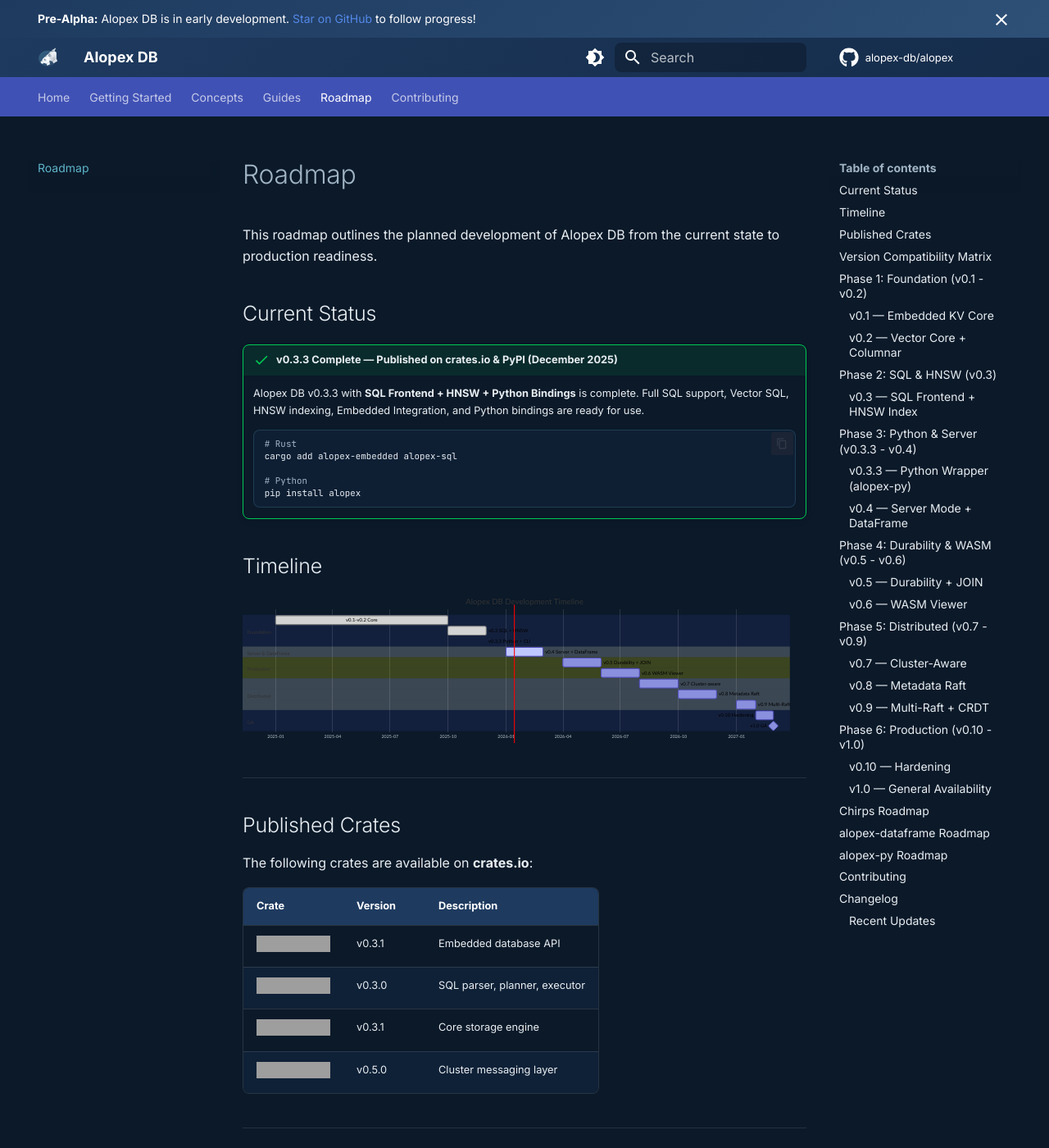
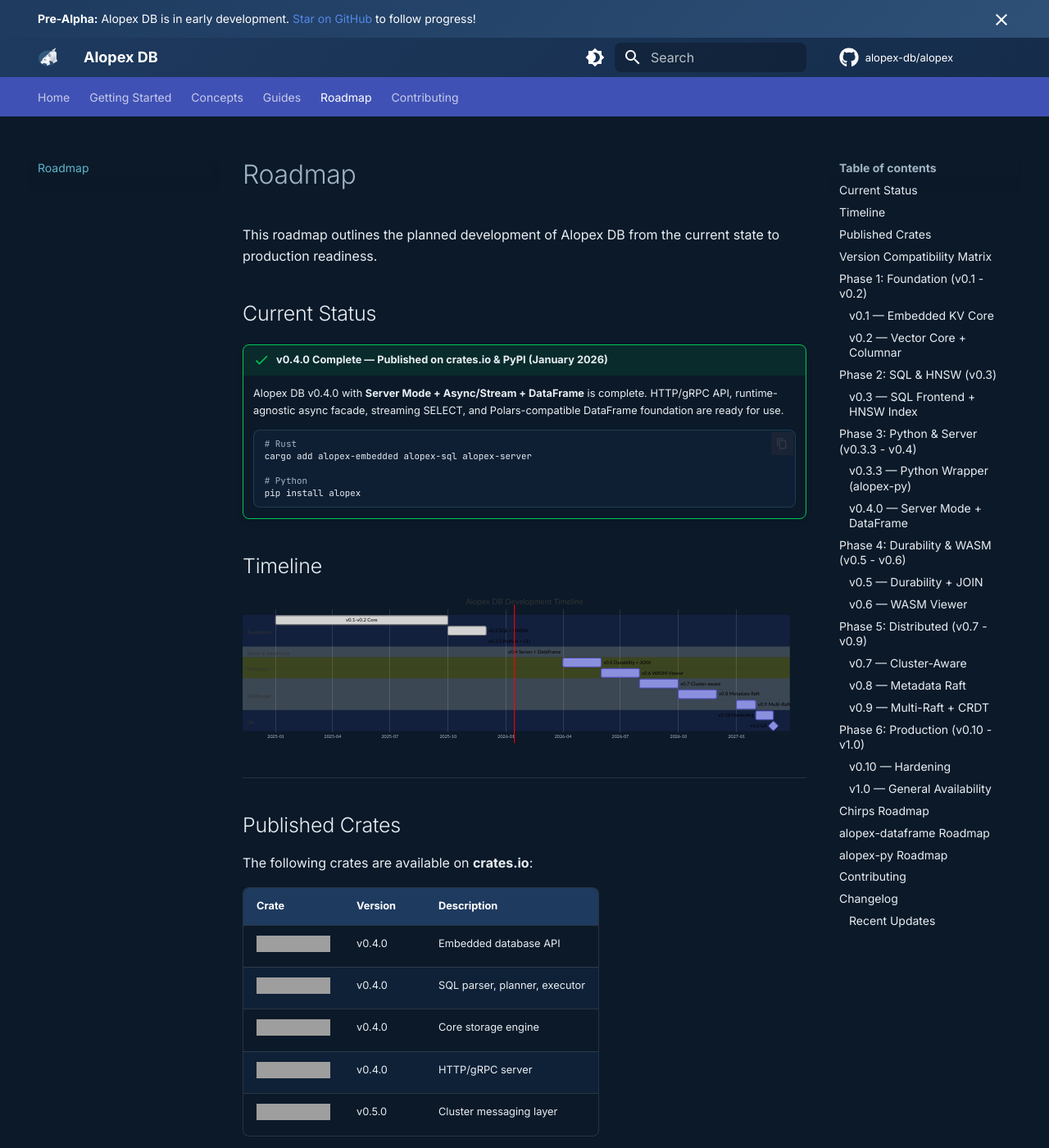
Before and after one commit to alopex-db/alopex-db.github.io, an MkDocs documentation site: the page built from docs/roadmap.md, in a window 1280 px wide and 1400 px high. Shown: the whole window at 82% size. Built offline with MkDocs 1.6.1 and Material for MkDocs 9.7.7, drawn with Linux system fonts in a browser that asks for light colours; emoji names are drawn with the system emoji font; comment, search, counter and statistics services are not loaded; some of the changed text lies outside the part shown; grey boxes are pictures that could not be loaded.

Commit message:
docs: update site for v0.4.0 release
- Update current status banner to v0.4.0
- Add alopex-server to crates list
- Update version compatibility matrix
- Mark v0.4.0 features as complete in roadmap
- Update timeline gantt chart
- Update "What's Complete" and "What's Next" sections
- Update installation docs to v0.4 versions
- Add v0.4.0 to changelog

Co-Authored-By: Claude Opus 4.5 <noreply@anthropic.com>

````diff
--- a/docs/roadmap.md
+++ b/docs/roadmap.md
@@ -9,13 +9,13 @@ This roadmap outlines the planned development of Alopex DB from the current stat
 
 ## Current Status
 
-!!! success "v0.3.3 Complete — Published on crates.io & PyPI (December 2025)"
+!!! success "v0.4.0 Complete — Published on crates.io & PyPI (January 2026)"
 
-    Alopex DB v0.3.3 with **SQL Frontend + HNSW + Python Bindings** is complete. Full SQL support, Vector SQL, HNSW indexing, Embedded Integration, and Python bindings are ready for use.
+    Alopex DB v0.4.0 with **Server Mode + Async/Stream + DataFrame** is complete. HTTP/gRPC API, runtime-agnostic async facade, streaming SELECT, and Polars-compatible DataFrame foundation are ready for use.
 
     ```bash
     # Rust
-    cargo add alopex-embedded alopex-sql
+    cargo add alopex-embedded alopex-sql alopex-server
 
     # Python
     pip install alopex
@@ -59,9 +59,10 @@ The following crates are available on **crates.io**:
 
 | Crate | Version | Description |
 |:------|:--------|:------------|
-| [![alopex-embedded](https://img.shields.io/crates/v/alopex-embedded.svg)](https://crates.io/crates/alopex-embedded) | v0.3.1 | Embedded database API |
-| [![alopex-sql](https://img.shields.io/crates/v/alopex-sql.svg)](https://crates.io/crates/alopex-sql) | v0.3.0 | SQL parser, planner, executor |
-| [![alopex-core](https://img.shields.io/crates/v/alopex-core.svg)](https://crates.io/crates/alopex-core) | v0.3.1 | Core storage engine |
+| [![alopex-embedded](https://img.shields.io/crates/v/alopex-embedded.svg)](https://crates.io/crates/alopex-embedded) | v0.4.0 | Embedded database API |
+| [![alopex-sql](https://img.shields.io/crates/v/alopex-sql.svg)](https://crates.io/crates/alopex-sql) | v0.4.0 | SQL parser, planner, executor |
+| [![alopex-core](https://img.shields.io/crates/v/alopex-core.svg)](https://crates.io/crates/alopex-core) | v0.4.0 | Core storage engine |
+| [![alopex-server](https://img.shields.io/crates/v/alopex-server.svg)](https://crates.io/crates/alopex-server) | v0.4.0 | HTTP/gRPC server |
 | [![alopex-chirps](https://img.shields.io/crates/v/alopex-chirps.svg)](https://crates.io/crates/alopex-chirps) | v0.5.0 | Cluster messaging layer |
 
 ---
@@ -72,7 +73,7 @@ The following crates are available on **crates.io**:
 |:----------|:------------|:-----------------|:-----------|:----------------|:----------|:-------|
 | **v0.3** | v0.3.0 | - | v0.3.0 | v0.3.0 | - | v0.5.0 |
 | **v0.3.3** | v0.3.3 | - | v0.3.0 | v0.3.3 | **v0.3.3** | v0.5.0 |
-| v0.4 | v0.4 | **v0.1.0** | v0.4 | v0.4 | - | v0.5.0 |
+| **v0.4.0** | **v0.4.0** | **v0.1.0** | **v0.4.0** | **v0.4.0** | **v0.4.0** | v0.5.0 |
 | v0.5 | v0.5 | v0.2.0 | v0.5 | v0.5 | - | v0.5.0 |
 | v0.6 | v0.6 | v0.3.0 | v0.6 | v0.6 | - | v0.5.0 |
 | v0.7 | v0.7 | v0.4.0 | v0.7+ | v0.7 | - | v0.5+ |
@@ -188,28 +189,30 @@ for doc_id, score in similar:
     print(f"{doc_id}: {score:.4f}")
 ```
 
-### v0.4 — Server Mode + DataFrame { #v04 }
+### v0.4.0 — Server Mode + DataFrame { #v04 }
 
-**Status**: :material-calendar: Planned
-**Target**: Q2 2026
+**Status**: :material-check-all: Complete — **crates.io Published**
+**Released**: January 2026
 
-Standalone server and Polars-compatible DataFrame API.
+Standalone server and Polars-compatible DataFrame API foundation.
 
 #### Server Features
 
-- [ ] `alopex-server` binary with HTTP/gRPC API
-- [ ] SQL API (DDL/DML/SELECT with streaming)
-- [ ] Vector API (HNSW/Flat search)
-- [ ] Authentication (dev mode + token-based)
-- [ ] `alopex-cli` client tool
+- [x] `alopex-server` binary with HTTP/gRPC API
+- [x] SQL API (DDL/DML/SELECT with streaming)
+- [x] Vector API (HNSW/Flat search)
+- [x] Session Manager with TLS support
+- [x] Observability (metrics, tracing)
+- [x] Runtime-agnostic async facade with tokio adapter
 
-#### DataFrame Features (alopex-dataframe)
+#### DataFrame Features (alopex-dataframe v0.1.0)
 
-- [ ] `DataFrame` / `LazyFrame` / `Expr` types
-- [ ] I/O: `read_csv`, `read_parquet`, `scan_*` variants
-- [ ] Operations: `select`, `filter`, `with_columns`
-- [ ] Aggregations: `group_by`, `agg`, `sum`, `mean`, etc.
-- [ ] Lazy evaluation with query optimization
+- [x] `DataFrame` / `LazyFrame` / `Expr` types
+- [x] I/O: `read_csv`, `read_parquet`, `scan_*` variants
+- [x] Operations: `select`, `filter`, `with_columns`
+- [x] Aggregations: `group_by`, `agg`, `sum`, `mean`, etc.
+- [x] Lazy evaluation with query optimization
+- [x] Predicate/Projection Pushdown
 
 #### DataFrame Preview
 
@@ -391,6 +394,7 @@ We welcome contributions! Priority areas:
 
 ### Recent Updates
 
+- **2026-01-14**: v0.4.0 Server + DataFrame **published on crates.io**
 - **2025-12-27**: v0.3.3 alopex-py **published on PyPI**
 - **2025-12**: v0.3 SQL Frontend + HNSW **published on crates.io**
 - **2025-11**: HNSW index implementation complete
````
Also changed, not shown: other parts of docs/roadmap.md (+1 -1 lines), docs/getting-started/installation.md (+4 -4 lines), docs/index.md (+13 -10 lines).
